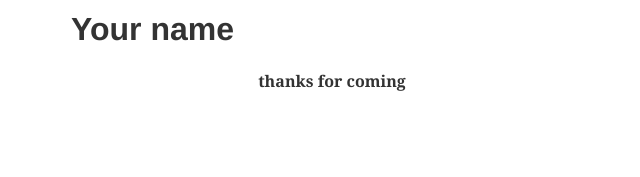
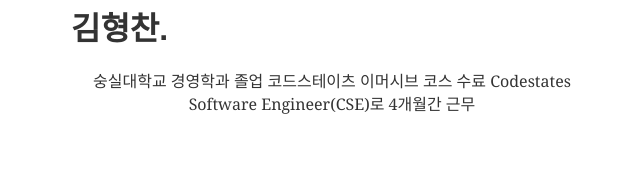
Before and after one commit to chanste/phano-log, a Gatsby site: page /about in a window 1280 px wide. Shown: the whole page, without its empty margins (308-948 px from the left). Built offline with nearby package versions, Linux system fonts and the light colour scheme; Gatsby itself is replaced by a stand-in of ours; some packages are replaced by stand-ins of ours; what typography-theme-github would draw is missing.

Commit message:
modify abouts

```diff
--- a/content/__about/resume-en.md
+++ b/content/__about/resume-en.md
@@ -4,10 +4,12 @@
 lang: 'en'
 ---
 
-# Your name
+# 김형찬.
 
 <div align="center">
 
-**thanks for coming**
+숭실대학교 경영학과 졸업
+코드스테이츠 이머시브 코스 수료
+Codestates Software Engineer(CSE)로 4개월간 근무
 
 </div>
```
